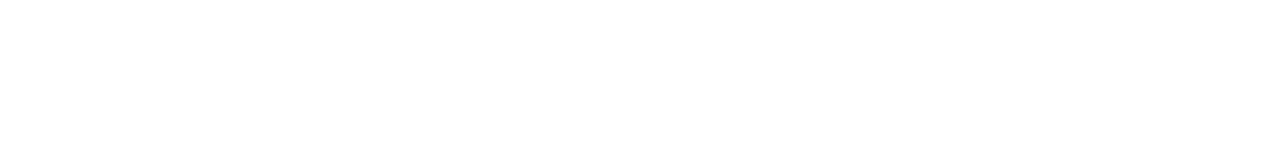
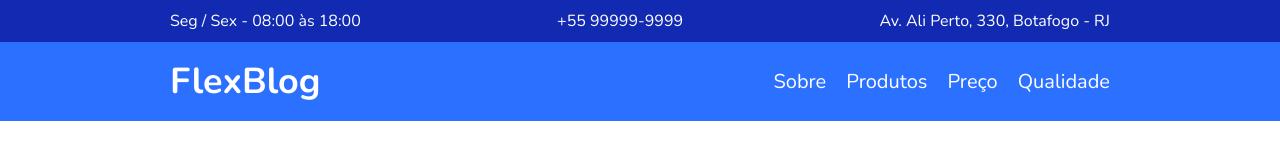
Before and after one commit to gabrihelbrum/flexblog, a plain HTML site: page index.html in a window 1280 px wide. Drawn offline with nearby package versions, Linux system fonts and the light colour scheme.

Commit message:
informações e navegação

```diff
--- a/css/style.css
+++ b/css/style.css
@@ -0,0 +1,78 @@
+body,
+h1,
+h2,
+p,
+ul,
+li,
+a {
+  margin: 0px;
+  padding: 0px;
+}
+body {
+  font-family: "Nunito", Helvetica, Arial, sans-serif;
+  color: #222;
+}
+ul {
+  list-style: none;
+}
+a {
+  text-decoration: none;
+}
+img {
+  display: block;
+  max-width: 100%;
+}
+* {
+  box-sizing: border-box;
+}
+.superinfo-bg {
+  background: #122ab2;
+  color: white;
+}
+.superinfo {
+  max-width: 960px;
+  margin: 0 auto;
+  display: flex;
+  justify-content: space-between;
+  flex-wrap: wrap;
+  padding-top: 10px;
+}
+.superinfo p,
+.superinfo a {
+  margin: 0 10px 10px 10px;
+}
+.superinfo a {
+  color: white;
+}
+.menu-bg {
+  background: #2c70ff;
+}
+.menu {
+  max-width: 960px;
+  margin: 0 auto;
+  padding: 15px 0px;
+  display: flex;
+  flex-wrap: wrap;
+  justify-content: space-between;
+  align-items: center;
+}
+.menu a {
+  color: white;
+}
+.menu-logo {
+  font-size: 2.25rem;
+  font-weight: bold;
+  margin: 0 10px;
+}
+.menu-nav ul {
+  display: flex;
+  flex-wrap: wrap;
+}
+.menu-nav a {
+  font-size: 1.25em;
+  display: block;
+  padding: 10px;
+}
+.menu-nav a:hover {
+  color: #122ab2;
+}
--- a/index.html
+++ b/index.html
@@ -1,11 +1,42 @@
 <!DOCTYPE html>
 <html lang="pt-br">
+
 <head>
   <meta charset="UTF-8">
-    <meta name="viewport" content="width=device-width, initial-scale=1.0">
-  <title>Document</title>
+  <title>FlexBlog</title>
+  <meta name="viewport" content="width=device-width, initial-scale=1, shrink-to-fit=no">
+  <link href="https://fonts.googleapis.com/css2?family=Nunito:ital,wght@0,400;0,700;1,400&display=swap" rel="stylesheet">
+  <link rel="stylesheet" type="text/css" href="css/style.css">
 </head>
+
 <body>
 
+  <div class="superinfo-bg">
+    <div class="superinfo">
+      <p>Seg / Sex - 08:00 às 18:00</p>
+      <a href="tel:+55 999999999">+55 99999-9999</a>
+      <p>Av. Ali Perto, 330, Botafogo - RJ</p>
+    </div>
+  </div>
+
+  <header class="menu-bg">
+    <div class="menu">
+      <div class="menu-logo">
+        <a href="./">FlexBlog</a>
+      </div>
+      <nav class="menu-nav">
+        <ul>
+          <li> <a href="#sobre">Sobre</a></li>
+          <li> <a href="#produtos">Produtos</a></li>
+          <li> <a href="#preco">Preço</a></li>
+          <li> <a href="#qualidade">Qualidade</a></li>
+        </ul>
+      </nav>
+    </div>
+  </header>
+
+
+
 </body>
+
 </html>
```
Also changed, not shown: img/produtos1.jpg (added), img/produtos2.jpg (added), img/produtos3.jpg (added), img/sobre1.jpg (added), img/sobre2.jpg (added).
